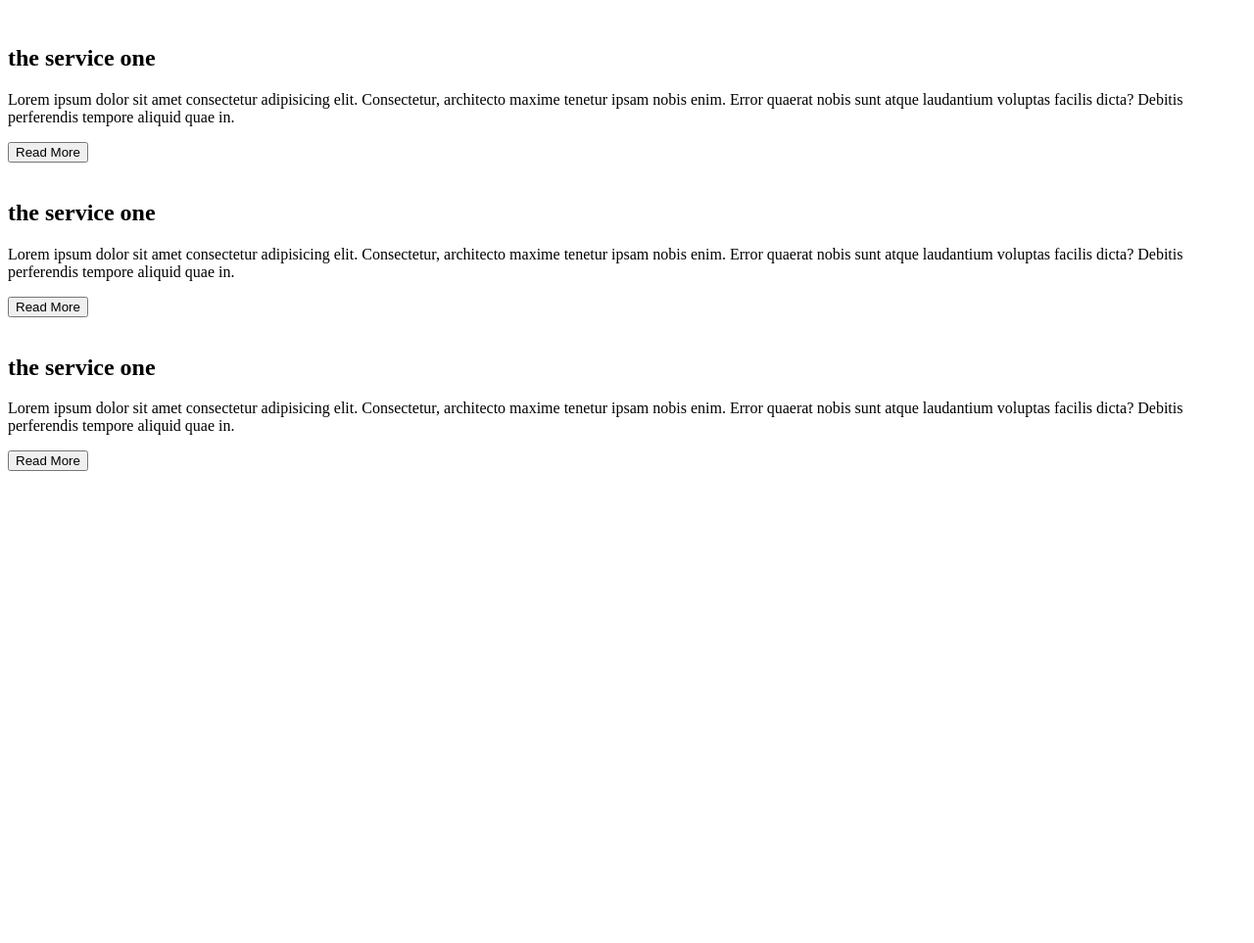
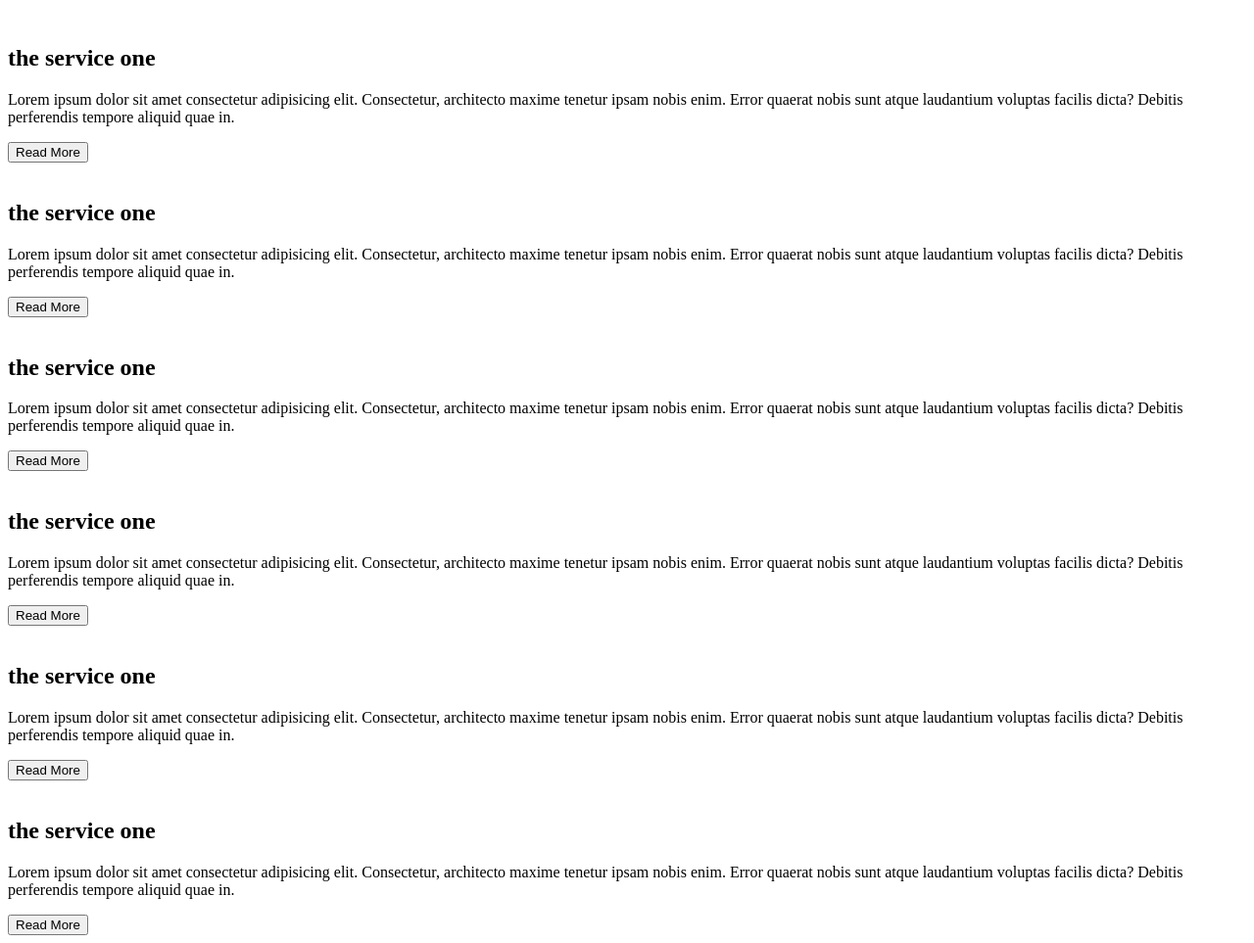
Before and after one commit to shrabon-sarker/front, a plain HTML site: page service.html in a window 1280 px wide. Shown: the whole page at 98% size. Before the commit the page ends 800 px from the top, so only its background shows below. Drawn offline with Linux system fonts and the light colour scheme.

Commit message:
abar new item adding fore  you

```diff
--- a/service.html
+++ b/service.html
@@ -7,21 +7,69 @@
   </head>
   <body>
     <div>
-      <img src="" alt="">
+      <img src="" alt="" />
       <h2>the service one</h2>
-      <p>Lorem ipsum dolor sit amet consectetur adipisicing elit. Consectetur, architecto maxime tenetur ipsam nobis enim. Error quaerat nobis sunt atque laudantium voluptas facilis dicta? Debitis perferendis tempore aliquid quae in.</p>
+      <p>
+        Lorem ipsum dolor sit amet consectetur adipisicing elit. Consectetur,
+        architecto maxime tenetur ipsam nobis enim. Error quaerat nobis sunt
+        atque laudantium voluptas facilis dicta? Debitis perferendis tempore
+        aliquid quae in.
+      </p>
       <button>Read More</button>
     </div>
     <div>
-      <img src="" alt="">
+      <img src="" alt="" />
       <h2>the service one</h2>
-      <p>Lorem ipsum dolor sit amet consectetur adipisicing elit. Consectetur, architecto maxime tenetur ipsam nobis enim. Error quaerat nobis sunt atque laudantium voluptas facilis dicta? Debitis perferendis tempore aliquid quae in.</p>
+      <p>
+        Lorem ipsum dolor sit amet consectetur adipisicing elit. Consectetur,
+        architecto maxime tenetur ipsam nobis enim. Error quaerat nobis sunt
+        atque laudantium voluptas facilis dicta? Debitis perferendis tempore
+        aliquid quae in.
+      </p>
       <button>Read More</button>
     </div>
     <div>
-      <img src="" alt="">
+      <img src="" alt="" />
       <h2>the service one</h2>
-      <p>Lorem ipsum dolor sit amet consectetur adipisicing elit. Consectetur, architecto maxime tenetur ipsam nobis enim. Error quaerat nobis sunt atque laudantium voluptas facilis dicta? Debitis perferendis tempore aliquid quae in.</p>
+      <p>
+        Lorem ipsum dolor sit amet consectetur adipisicing elit. Consectetur,
+        architecto maxime tenetur ipsam nobis enim. Error quaerat nobis sunt
+        atque laudantium voluptas facilis dicta? Debitis perferendis tempore
+        aliquid quae in.
+      </p>
+      <button>Read More</button>
+    </div>
+    <div>
+      <img src="" alt="" />
+      <h2>the service one</h2>
+      <p>
+        Lorem ipsum dolor sit amet consectetur adipisicing elit. Consectetur,
+        architecto maxime tenetur ipsam nobis enim. Error quaerat nobis sunt
+        atque laudantium voluptas facilis dicta? Debitis perferendis tempore
+        aliquid quae in.
+      </p>
+      <button>Read More</button>
+    </div>
+    <div>
+      <img src="" alt="" />
+      <h2>the service one</h2>
+      <p>
+        Lorem ipsum dolor sit amet consectetur adipisicing elit. Consectetur,
+        architecto maxime tenetur ipsam nobis enim. Error quaerat nobis sunt
+        atque laudantium voluptas facilis dicta? Debitis perferendis tempore
+        aliquid quae in.
+      </p>
+      <button>Read More</button>
+    </div>
+    <div>
+      <img src="" alt="" />
+      <h2>the service one</h2>
+      <p>
+        Lorem ipsum dolor sit amet consectetur adipisicing elit. Consectetur,
+        architecto maxime tenetur ipsam nobis enim. Error quaerat nobis sunt
+        atque laudantium voluptas facilis dicta? Debitis perferendis tempore
+        aliquid quae in.
+      </p>
       <button>Read More</button>
     </div>
   </body>
```
